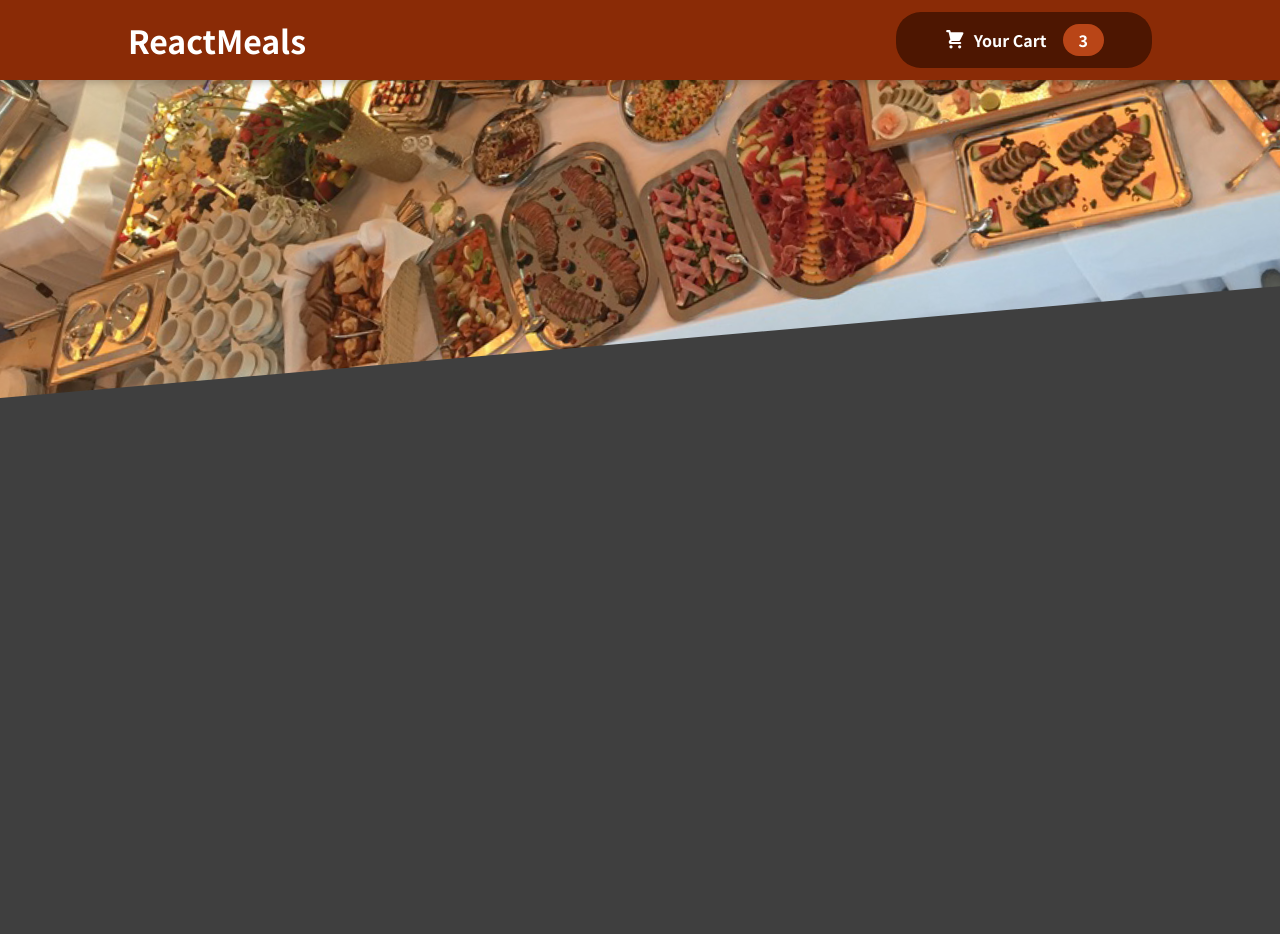
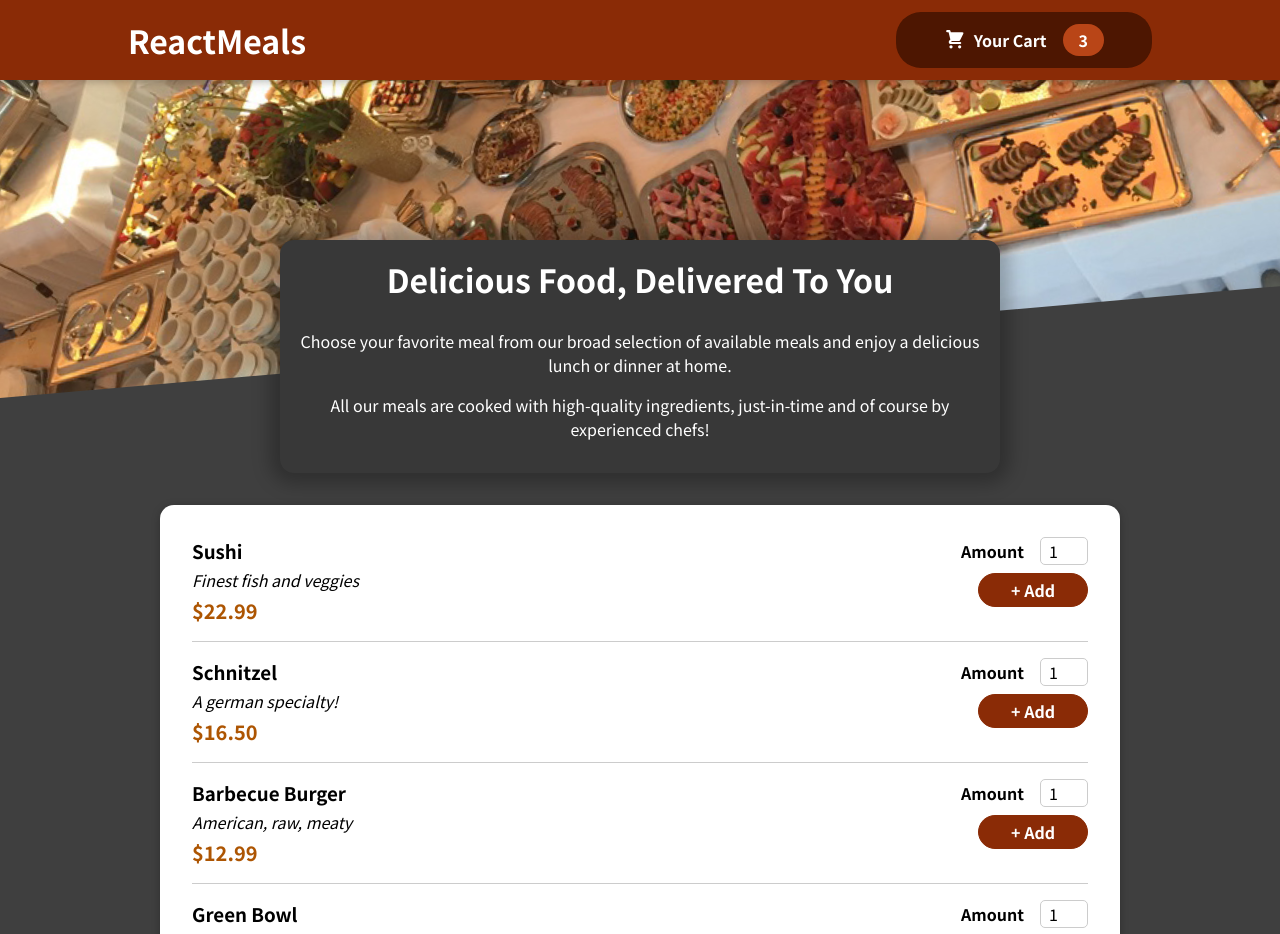
Before and after one commit to petradev79/Food-Order-App, a React (Create React App) app: page / in a window 1280 px wide. Shown: the top 934 px of the page. Before the commit the page ends 800 px from the top, so only its background shows below. Built offline with nearby package versions, Linux system fonts and the light colour scheme.

Commit message:
add meals and meal item and use forwardRef in general input component

```diff
--- a/src/App.tsx
+++ b/src/App.tsx
@@ -1,7 +1,23 @@
+import { useState } from 'react';
+
 import Header from './components/Layout/header/Header';
+import Meals from './components/Meals/meals/Meals';
 
 const App = () => {
-  return <Header />;
+  const [cartIsShown, setCartIsShown] = useState<boolean>(false);
+
+  const showCartHandler = () => {
+    setCartIsShown(true);
+  };
+
+  return (
+    <>
+      <Header onShowCart={showCartHandler} />
+      <main>
+        <Meals />
+      </main>
+    </>
+  );
 };
 
 export default App;
--- a/src/components/General/input/Input.tsx
+++ b/src/components/General/input/Input.tsx
@@ -1,13 +1,15 @@
+import { forwardRef } from 'react';
+
 import classes from './Input.module.css';
 import InputType from '../../../types/InputType';
 
-const Input: React.FC<InputType> = (props) => {
+const Input = forwardRef<HTMLInputElement, InputType>((props, ref) => {
   return (
     <div className={classes.input}>
       <label htmlFor={props.input.id}>{props.label}</label>
-      <input {...props.input} />
+      <input ref={ref} {...props.input} />
     </div>
   );
-};
+});
 
 export default Input;
--- a/src/components/Layout/header/Header.tsx
+++ b/src/components/Layout/header/Header.tsx
@@ -4,12 +4,12 @@ import HeaderCartButton from '../headerCartButton/HeaderCartButton';
 import mealsImg from '../../../assets/meals.jpg';
 import classes from './Header.module.css';
 
-const Header = () => {
+const Header: React.FC<{ onShowCart: () => void }> = (props) => {
   return (
     <Fragment>
       <header className={classes.header}>
         <h1>ReactMeals</h1>
-        <HeaderCartButton />
+        <HeaderCartButton onClick={props.onShowCart} />
       </header>
       <div className={classes['main-image']}>
         <img src={mealsImg} alt='Table full of food' />
--- a/src/components/Layout/headerCartButton/HeaderCartButton.tsx
+++ b/src/components/Layout/headerCartButton/HeaderCartButton.tsx
@@ -1,9 +1,9 @@
 import CartIcon from '../../General/icons/CartIcon';
 import classes from './HeaderCartButton.module.css';
 
-const HeaderCartButton = () => {
+const HeaderCartButton: React.FC<{ onClick: () => void }> = (props) => {
   return (
-    <button className={classes.button}>
+    <button className={classes.button} onClick={props.onClick}>
       <span className={classes.icon}>
         <CartIcon />
       </span>
--- /dev/null
+++ b/src/components/Meals/mealItem/MealItem.module.css
@@ -0,0 +1,22 @@
+.meal {
+  display: flex;
+  justify-content: space-between;
+  margin: 1rem;
+  padding-bottom: 1rem;
+  border-bottom: 1px solid #ccc;
+}
+
+.meal h3 {
+  margin: 0 0 0.25rem 0;
+}
+
+.description {
+  font-style: italic;
+}
+
+.price {
+  margin-top: 0.25rem;
+  font-weight: bold;
+  color: #ad5502;
+  font-size: 1.25rem;
+}
--- /dev/null
+++ b/src/components/Meals/mealItem/MealItem.tsx
@@ -0,0 +1,26 @@
+import MealItemForm from '../mealItemForm/MealItemForm';
+import classes from './MealItem.module.css';
+import MealItemType from '../../../types/MealItemType';
+
+const MealItem: React.FC<MealItemType> = (props) => {
+  const price = `$${props.price.toFixed(2)}`;
+
+  const addToCartHandler = (amount: number) => {
+    console.log(amount);
+  };
+
+  return (
+    <li className={classes.meal}>
+      <div>
+        <h3>{props.name}</h3>
+        <div className={classes.description}>{props.description}</div>
+        <div className={classes.price}>{price}</div>
+      </div>
+      <div>
+        <MealItemForm id={props.id} onAddToCart={addToCartHandler} />
+      </div>
+    </li>
+  );
+};
+
+export default MealItem;
--- /dev/null
+++ b/src/components/Meals/mealItemForm/MealItemForm.module.css
@@ -0,0 +1,20 @@
+.form {
+  text-align: right;
+}
+
+.form button {
+  font: inherit;
+  cursor: pointer;
+  background-color: #8a2b06;
+  border: 1px solid #8a2b06;
+  color: white;
+  padding: 0.25rem 2rem;
+  border-radius: 20px;
+  font-weight: bold;
+}
+
+.form button:hover,
+.form button:active {
+  background-color: #641e03;
+  border-color: #641e03;
+}
--- /dev/null
+++ b/src/components/Meals/mealItemForm/MealItemForm.tsx
@@ -0,0 +1,53 @@
+import { useRef, useState, FormEvent } from 'react';
+
+import Input from '../../General/input/Input';
+import classes from './MealItemForm.module.css';
+
+const MealItemForm: React.FC<{
+  id: string;
+  onAddToCart: (amount: number) => void;
+}> = (props) => {
+  const [amountIsValid, setAmountIsValid] = useState<boolean>(true);
+  const amountInputRef = useRef<HTMLInputElement>(null);
+
+  const submitHandler = (e: FormEvent<HTMLFormElement>) => {
+    e.preventDefault();
+
+    if (!amountInputRef.current) return;
+
+    const enteredAmount = amountInputRef.current.value;
+    const enteredAmountNumber = +enteredAmount;
+
+    if (
+      enteredAmount.trim().length === 0 ||
+      enteredAmountNumber < 1 ||
+      enteredAmountNumber > 5
+    ) {
+      setAmountIsValid(false);
+      return;
+    }
+
+    props.onAddToCart(enteredAmountNumber);
+  };
+
+  return (
+    <form className={classes.form} onSubmit={submitHandler}>
+      <Input
+        ref={amountInputRef}
+        label='Amount'
+        input={{
+          id: `amount_${props.id}`,
+          type: 'number',
+          min: '1',
+          max: '5',
+          step: '1',
+          defaultValue: '1',
+        }}
+      />
+      <button>+ Add</button>
+      {!amountIsValid && <p>Please enter a valid amount (1-5).</p>}
+    </form>
+  );
+};
+
+export default MealItemForm;
--- /dev/null
+++ b/src/components/Meals/meals/Meals.module.css
@@ -0,0 +1,43 @@
+.meals {
+  max-width: 60rem;
+  width: 90%;
+  margin: 2rem auto;
+  animation: meals-appear 1s ease-out forwards;
+}
+
+.meals ul {
+  list-style: none;
+  margin: 0;
+  padding: 0;
+}
+
+.meals-summary {
+  text-align: center;
+  max-width: 45rem;
+  width: 90%;
+  margin: auto;
+  margin-top: -10rem;
+  position: relative;
+  background-color: #383838;
+  color: white;
+  border-radius: 14px;
+  padding: 1rem;
+  box-shadow: 0 1px 18px 10px rgba(0, 0, 0, 0.25);
+}
+
+.meals-summary h2 {
+  font-size: 2rem;
+  margin-top: 0;
+}
+
+@keyframes meals-appear {
+  from {
+    opacity: 0;
+    transform: translateY(3rem);
+  }
+
+  to {
+    opacity: 1;
+    transform: translateY(0);
+  }
+}
--- /dev/null
+++ b/src/components/Meals/meals/Meals.tsx
@@ -0,0 +1,71 @@
+import { Fragment } from 'react';
+
+import Card from '../../General/card/Card';
+import MealItem from '../mealItem/MealItem';
+import classes from './Meals.module.css';
+
+const DUMMY_MEALS = [
+  {
+    id: 'm1',
+    name: 'Sushi',
+    description: 'Finest fish and veggies',
+    price: 22.99,
+  },
+  {
+    id: 'm2',
+    name: 'Schnitzel',
+    description: 'A german specialty!',
+    price: 16.5,
+  },
+  {
+    id: 'm3',
+    name: 'Barbecue Burger',
+    description: 'American, raw, meaty',
+    price: 12.99,
+  },
+  {
+    id: 'm4',
+    name: 'Green Bowl',
+    description: 'Healthy...and green...',
+    price: 18.99,
+  },
+];
+
+const Meals: React.FC = () => {
+  const mealsSummary = (
+    <section className={classes['meals-summary']}>
+      <h2>Delicious Food, Delivered To You</h2>
+      <p>
+        Choose your favorite meal from our broad selection of available meals
+        and enjoy a delicious lunch or dinner at home.
+      </p>
+      <p>
+        All our meals are cooked with high-quality ingredients, just-in-time and
+        of course by experienced chefs!
+      </p>
+    </section>
+  );
+
+  const mealsList = DUMMY_MEALS.map((meal) => (
+    <MealItem
+      key={meal.id}
+      id={meal.id}
+      name={meal.name}
+      description={meal.description}
+      price={meal.price}
+    />
+  ));
+
+  return (
+    <Fragment>
+      {mealsSummary}
+      <section className={classes.meals}>
+        <Card>
+          <ul>{mealsList}</ul>
+        </Card>
+      </section>
+    </Fragment>
+  );
+};
+
+export default Meals;
--- /dev/null
+++ b/src/types/MealItemType.ts
@@ -0,0 +1,8 @@
+type MealItemType = {
+  id: string;
+  name: string;
+  description: string;
+  price: number;
+};
+
+export default MealItemType;
```
